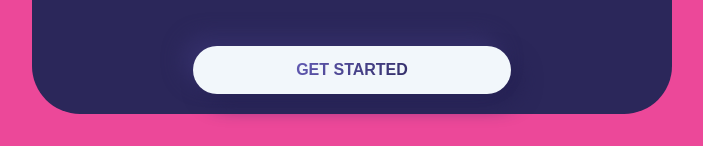
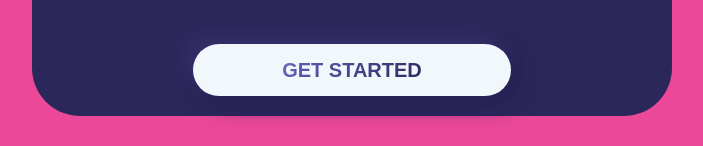
Before and after one commit to Gift07/Dentistry, a React (Create React App) app: page /verified in a window 1280 px wide. Shown: the part 526-672 px from the top of the page, without its empty margins (288-991 px from the left). Built offline with nearby package versions, Linux system fonts and the light colour scheme.

Commit message:
verified

```diff
--- a/src/Components/Popups/Register.js
+++ b/src/Components/Popups/Register.js
@@ -70,7 +70,9 @@ const Register = () => {
             </div>
             <div className="py-3 w-full flex items-center justify-center ">
               <button className=" w-11/12 h-[50px] uppercase bg-white rounded-full drop-shadow ">
-                <h1 className=" font-kumbh button-text font-black">Submit</h1>
+                <h1 className=" font-kumbh button-text font-black text-xl">
+                  Submit
+                </h1>
               </button>
             </div>
           </form>
--- a/src/Components/Popups/Verified.js
+++ b/src/Components/Popups/Verified.js
@@ -50,7 +50,7 @@ const Verified = () => {
 
           <div className="py-3 w-full flex items-center justify-center">
             <button className="w-[318px] py-3 uppercase bg-white rounded-full font-black font-kumbh popup-submit">
-              <h1 className=" font-kumbh button-text font-black">
+              <h1 className=" font-kumbh button-text font-black text-xl">
                 Get started
               </h1>
             </button>
--- a/src/Components/Popups/Verify.js
+++ b/src/Components/Popups/Verify.js
@@ -85,7 +85,9 @@ const Verify = () => {
             </div>
             <div className="py-3 w-full flex items-center justify-center">
               <button className=" w-11/12 py-3 uppercase bg-white rounded-full font-black font-kumbh popup-submit">
-                <h1 className=" font-kumbh button-text font-black">Verify</h1>
+                <h1 className=" font-kumbh button-text font-black text-xl">
+                  Verify
+                </h1>
               </button>
             </div>
           </form>
```
